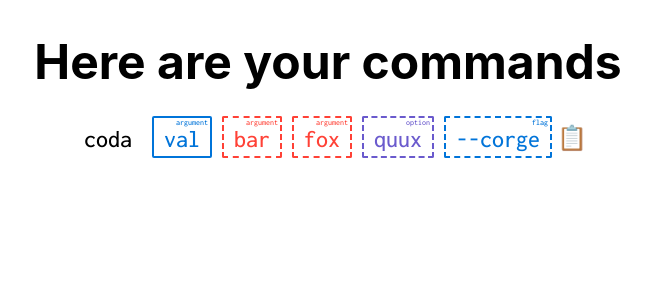
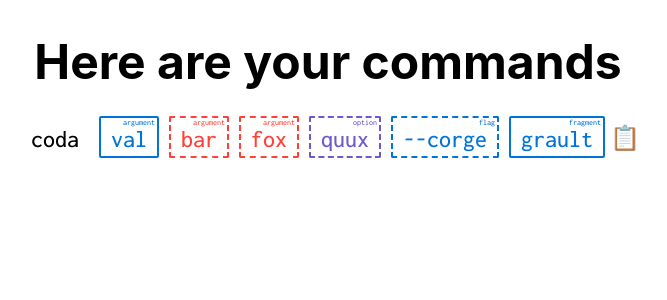
Before and after one commit to zeionara/coda, a React (Create React App) app in the folder coda/: page / in a window 1280 px wide. Shown: the top 300 px of the page, without its empty margins (312-979 px from the left). Built offline with nearby package versions, Linux system fonts and the light colour scheme.

Commit message:
Added support for fixed fragments

```diff
--- a/coda/src/App.tsx
+++ b/coda/src/App.tsx
@@ -4,6 +4,7 @@ import { Command } from './components/command'
 import { Argument } from './components/argument'
 import { Option } from './components/option'
 import { Flag } from './components/flag'
+import { Fragment } from './components/fragment'
 
 function App() {
   return (
@@ -15,6 +16,7 @@ function App() {
             <Argument name="fox" description="describe command features" theme="red" optional/>
             <Option name="quux" description="describe command features" theme="violet" optional/>
             <Flag name="corge" description="my first flag" theme="blue" optional enabled/>
+            <Fragment name="grault" description="my first fragment" theme="blue" optional/>
         </Command>
     </div>
   );
--- /dev/null
+++ b/coda/src/components/fragment.tsx
@@ -0,0 +1,27 @@
+import { Setting, Props } from './setting'
+
+export class Fragment extends Setting<Props, {}> {
+
+    constructor(props: Props) {
+        super(props)
+
+        props.setValue!(props.index!, props.name)
+    }
+
+    getState() {
+        return this.state
+    }
+
+    getTypeLabel() {
+        return 'fragment'
+    }
+
+    handleClick() {}
+
+    getChildren() {
+        return <>
+            {this.props.name}
+            <span className={`mark visible`}>{this.getTypeLabel()}</span>
+        </>
+    }
+}
--- a/coda/src/styles/command.sass
+++ b/coda/src/styles/command.sass
@@ -37,13 +37,13 @@ $command_margin: 0 #{$base_padding}px
   font-family: 'Inconsolata', monospace
 
 .command
-  &.argument, &.option, &.flag
+  &.argument, &.option, &.flag, &.fragment
     border: #{$border_thickness}px solid
     border-radius: #{$border_radius}px
     cursor: pointer
     position: relative
 
-    &.optional
+    &.optional:not(.fragment)
       border-style: dashed
 
     &:hover
```
